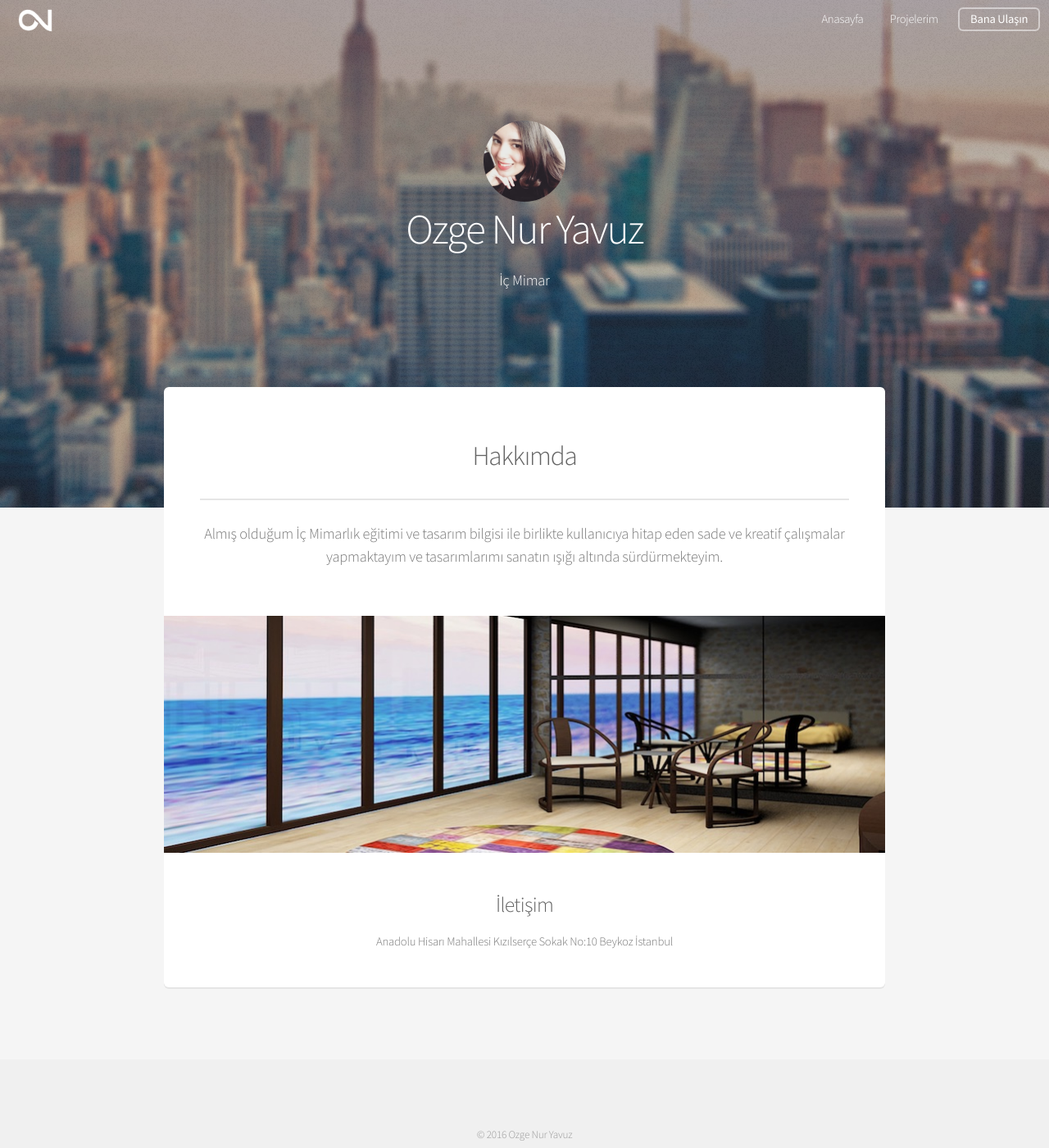
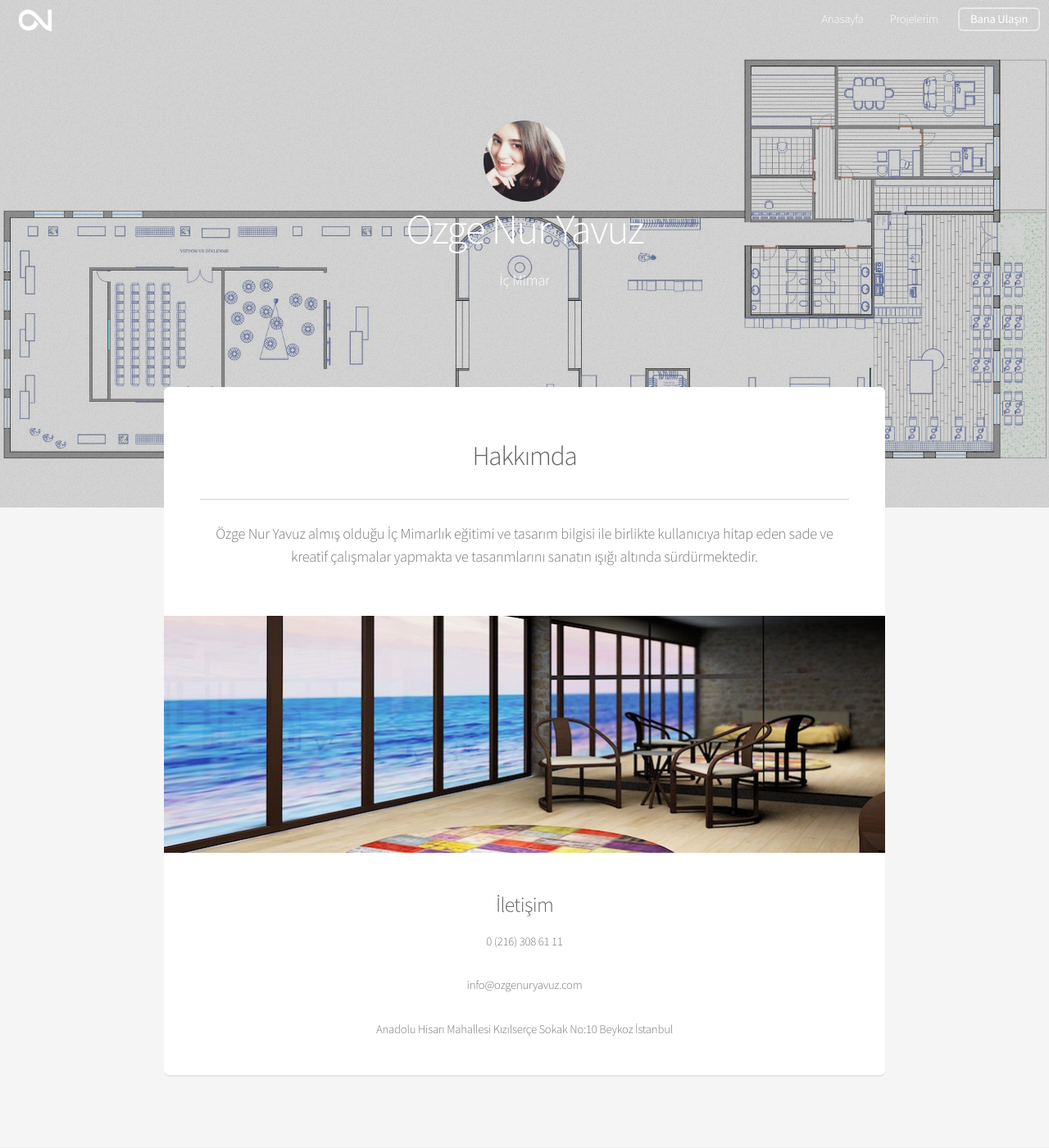
Before and after one commit to ozgenuryavuz/ozgenuryavuz.github.io, a Jekyll site: the page built from index.html, in a window 1280 px wide and 1400 px high. Shown: the whole window at 82% size. Built offline with Jekyll 4.4.1, drawn with Linux system fonts in a browser that asks for light colours.

Commit message:
General Updates

```diff
--- a/assets/sass/style.scss
+++ b/assets/sass/style.scss
@@ -1,7 +1,7 @@
 @import 'vars';
 @import 'mixins';
 @import 'font-awesome.min.css';
-@import url('http://fonts.googleapis.com/css?family=Source+Sans+Pro:300,400,300italic,400italic');
+@import url('//fonts.googleapis.com/css?family=Source+Sans+Pro:300,400,300italic,400italic');
 
 /*
 	Alpha by HTML5 UP
--- a/index.html
+++ b/index.html
@@ -5,13 +5,16 @@ layout: default
 <section class="box special">
 	<header class="major">
 		<h2>Hakkımda</h2>
-		<p>Almış olduğum İç Mimarlık eğitimi ve tasarım bilgisi ile birlikte kullanıcıya hitap eden sade ve kreatif çalışmalar yapmaktayım ve tasarımlarımı sanatın ışığı altında sürdürmekteyim.</p>
+		<p>Özge Nur Yavuz almış olduğu İç Mimarlık eğitimi ve tasarım bilgisi ile birlikte kullanıcıya hitap eden sade ve kreatif çalışmalar yapmakta ve tasarımlarını sanatın ışığı altında sürdürmektedir.</p>
 	</header>
 	<span class="image featured" style="border-radius: 50%;">
 		<img src="{{ site.baseurl }}/assets/images/onkapak1.jpg" alt="" />
 	</span>
 	<h3>İletişim</h3>
+	<p>0 (216) 308 61 11</p>
+	<p>info@ozgenuryavuz.com</p>
 	<p>Anadolu Hisarı Mahallesi Kızılserçe Sokak No:10 Beykoz İstanbul</p>
+
 </section>
 
 <!-- <section class="box special features">
```
Also changed, not shown: assets/images/banner.jpg, assets/images/bannerOld.jpg (added), 8 other files.
